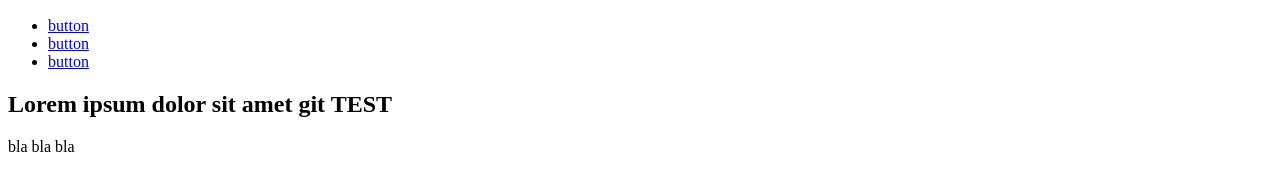
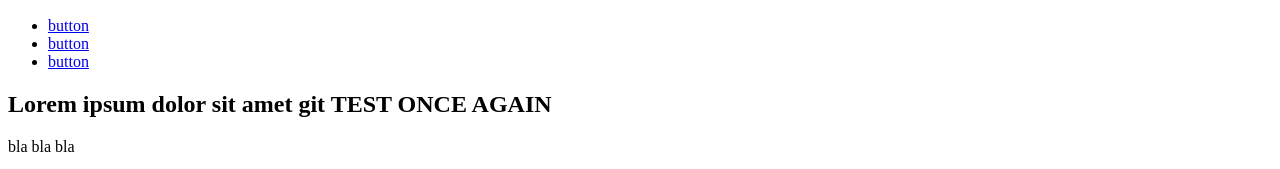
Before and after one commit to ewamikula/new-git-learning, a plain HTML site: page index.html in a window 1280 px wide. Shown: the part 41-210 px from the top of the page. Drawn offline with nearby package versions, Linux system fonts and the light colour scheme; files that its build step writes are made by us from their sources.

Commit message:
Change title, add h1

```diff
--- a/index.html
+++ b/index.html
@@ -1,7 +1,7 @@
 <!DOCTYPE html>
 <html lang="pl-PL">
 <head>
-	<title>Responsywna strona GIT</title>
+	<title>Responsywna strona GIT TEST</title>
 	<meta charset="UTF-8">
 	<meta name="viewport" content="width=device-width, initial-scale=1.0">
 	<link href="https://fonts.googleapis.com/css?family=Montserrat" rel="stylesheet">
@@ -25,7 +25,7 @@
 	<section class="hero">
 		<div class="container">
 			<div class="slogan">
-				<h1>Lorem ipsum dolor sit amet git TEST</h1>
+				<h1>Lorem ipsum dolor sit amet git TEST ONCE AGAIN</h1>
 				<p>bla bla bla</p>
 				<button class="button-hero">Click</button>
 				<button class="button-git">Git</button>
```
